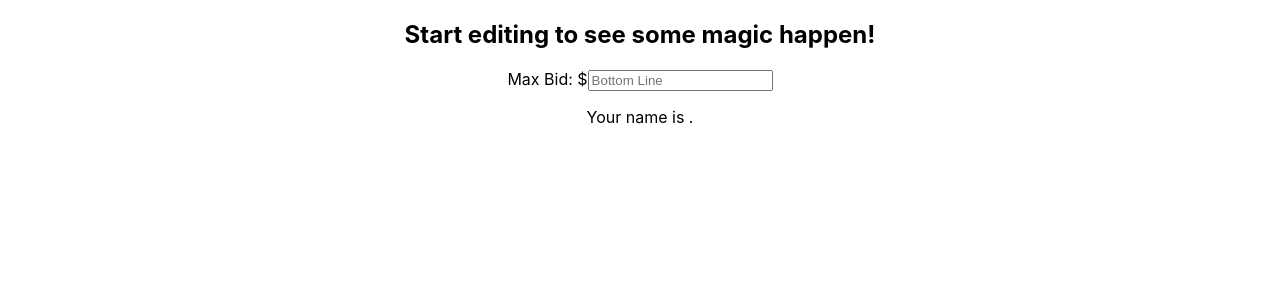
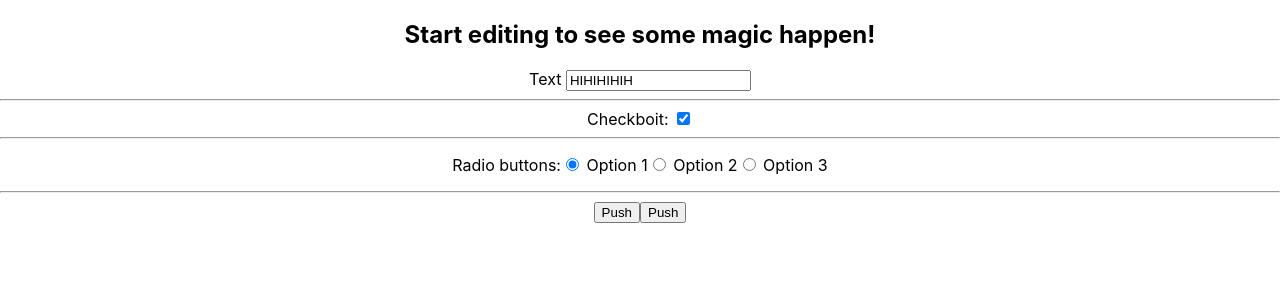
Before and after one commit to christine-iyer/building-blocks, a React (Create React App) app: page / in a window 1280 px wide. Shown: the top 300 px of the page. Built offline with nearby package versions, Linux system fonts and the light colour scheme.

Commit message:
broken into components.

```diff
--- a/src/App.js
+++ b/src/App.js
@@ -17,9 +17,7 @@ function App() {
     <div className="App">
       <h2>Start editing to see some magic happen!</h2>
       <NewBlock
-        setMaxBid={setMaxBid}
-        maxBid={maxBid}
-        handleChange={handleChange}
+
       />
     </div>
   );
--- /dev/null
+++ b/src/components/Button.js
@@ -0,0 +1,7 @@
+export default function Button(){
+     return(
+          <>
+          <button>Push</button>
+          </>
+     )
+}
--- /dev/null
+++ b/src/components/FieldOne.js
@@ -0,0 +1,9 @@
+export default function FieldOne(){
+     return(
+          <>
+          <label>
+        Text <input name="myInput" defaultValue="HIHIHIHIH" />
+      </label>
+          </>
+     )
+}
--- /dev/null
+++ b/src/components/FieldThree.js
@@ -0,0 +1,15 @@
+export default function FieldThree(){
+     return(
+          <>
+
+      <p>
+        Radio buttons:
+        <label><input type="radio" name="myRadio" value="option1" defaultChecked={true} /> Option 1</label>
+        <label><input type="radio" name="myRadio" value="option2"  /> Option 2</label>
+        <label><input type="radio" name="myRadio" value="option3" /> Option 3</label>
+      </p>
+      <hr />
+
+          </>
+     )
+}
--- /dev/null
+++ b/src/components/FieldTwo.js
@@ -0,0 +1,10 @@
+export default function FieldTwo(){
+     return(
+          <>
+                <label>
+        Checkboit: <input type="checkbox" name="myCheckbox" defaultChecked={true} />
+      </label>
+      <hr />
+          </>
+     )
+}
--- a/src/components/NewBlock.js
+++ b/src/components/NewBlock.js
@@ -1,25 +1,79 @@
-export default function NewBlock({ maxBid, setMaxBid }) {
-     return (
-       <div>
-         <form
-           onSubmit={(e) => {
-             e.preventDefault()
-           }}
-         >
-           <label>
-             Max Bid: $
-             <input
-               type="number"
-               // defaultValue={blahg.title}
-               value={maxBid}
-               // onChange={handleChange}
-               name="title"
-               placeholder="Bottom Line"
-               onChange={(e) => setMaxBid(e.target.value)}
-             ></input>
-           </label>
-         </form>
-         {maxBid !== "" && <p>Your name is {maxBid.title}.</p>}
-       </div>
-     );
-   }
+// import Button from './Button'
+// export default function NewBlock({ maxBid, setMaxBid }) {
+//   function handleSubmit(e) {
+//     e.preventDefault()
+//     const form = e.target;
+//     const formData = new FormData(form);
+//     fetch('/some-api', { method: form.method, body: formData });
+//   }
+// return (
+//        <div>
+//          <form method='post'
+
+//          >
+//            <label>
+//              Max Bid: $
+//              <input
+//                type="number"
+//                // defaultValue={blahg.title}
+//                value={maxBid}
+//                // onChange={handleChange}
+//                name="title"
+//                placeholder="Bottom Line"
+//                onChange={(e) => setMaxBid(e.target.value)}
+//              ></input>
+//            </label>
+//          </form>
+//          <Button onSubmit={handleSubmit}/>
+//          {maxBid !== "" && <p>Your name is {maxBid.title}.</p>}
+//        </div>
+//      );
+//    }
+import Button from './Button'
+import FieldOne from './FieldOne';
+import FieldThree from './FieldThree';
+import FieldTwo from './FieldTwo';
+
+
+export default function MyForm() {
+  function handleSubmit(e) {
+    // Prevent the browser from reloading the page
+    e.preventDefault();
+
+    // Read the form data
+    const form = e.target;
+    const formData = new FormData(form);
+
+    // You can pass formData as a fetch body directly:
+    fetch('/some-api', { method: form.method, body: formData });
+
+    // Or you can work with it as a plain object:
+    const formJson = Object.fromEntries(formData.entries());
+    console.log(formJson);
+  }
+
+  return (
+    <form method="post" onSubmit={handleSubmit}>
+      {/* <label>
+        Text <input name="myInput" defaultValue="HIHIHIHIH" />
+      </label> */}
+      <FieldOne />
+      <hr />
+      <FieldTwo />
+      <FieldThree />
+      {/* <label>
+        Checkboit: <input type="checkbox" name="myCheckbox" defaultChecked={true} />
+      </label>
+      // <hr />
+      // <p>
+      //   Radio buttons:
+      //   <label><input type="radio" name="myRadio" value="option1" defaultChecked={true} /> Option 1</label>
+      //   <label><input type="radio" name="myRadio" value="option2"  /> Option 2</label>
+      //   <label><input type="radio" name="myRadio" value="option3" /> Option 3</label>
+      // </p>
+      // <hr />*/}
+      <Button type="reset">Reset form</Button>
+      <Button type="submit">Submit form</Button>
+    </form>
+  );
+}
```
